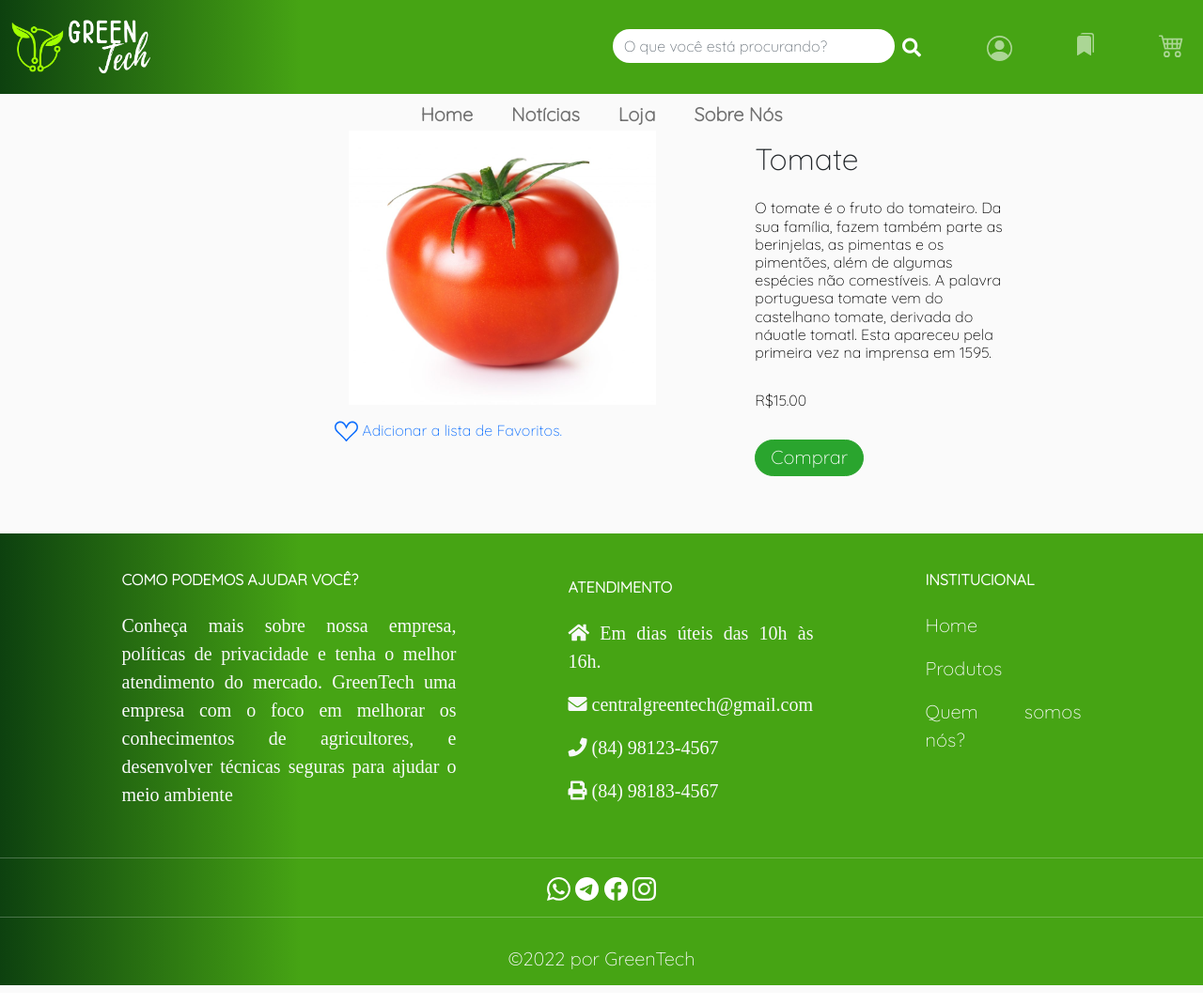
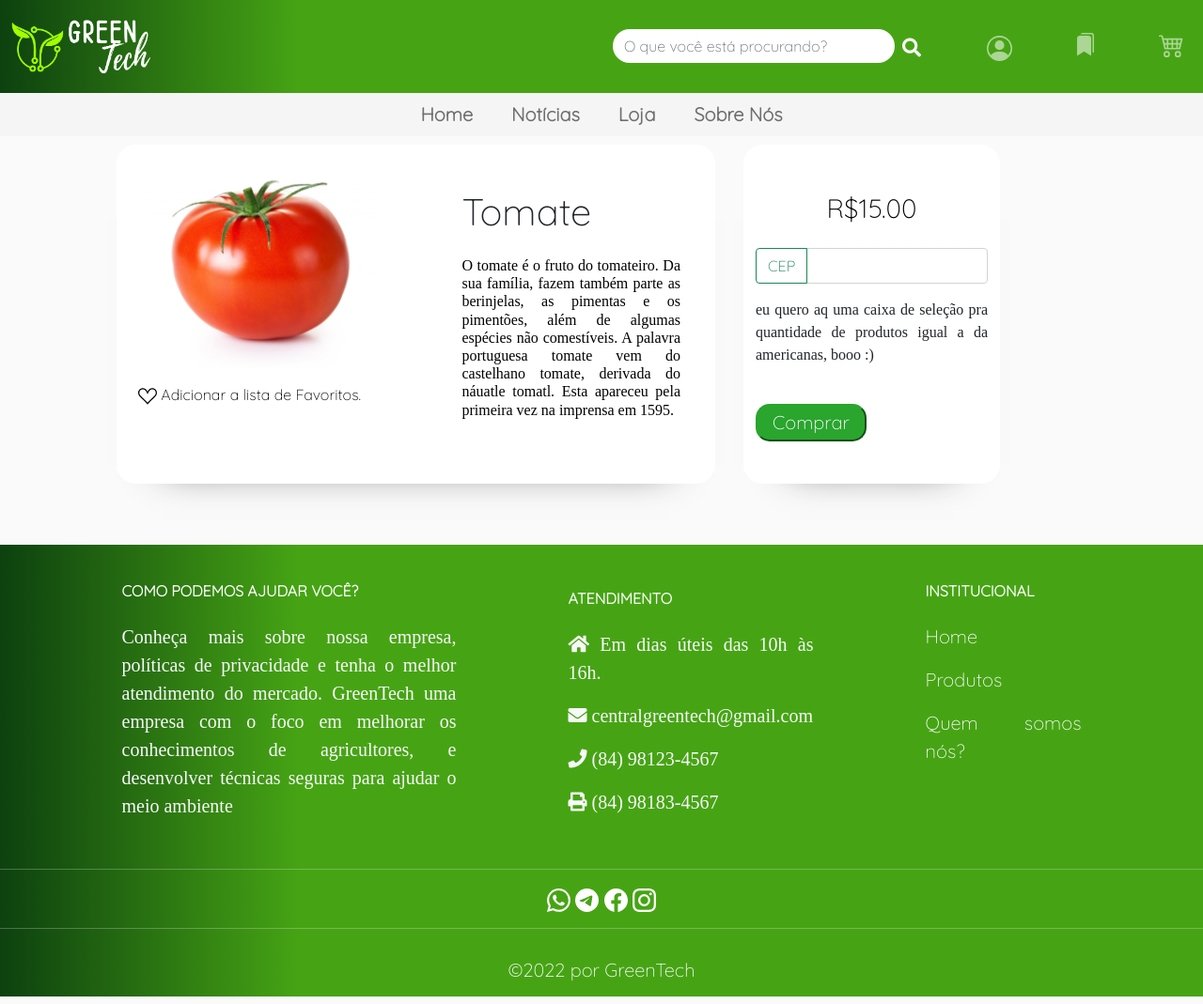
Before and after one commit to Halrathy/Projeto-Final-de-Jefferson, a Django app: page /detalhe_produto/2 in a window 1280 px wide. Shown: the whole page at 94% size. Run offline with Django 4.2, Linux system fonts and the light colour scheme; data comes from the database, SQL or seed files in the repository; some libraries are stand-ins or nearby versions.

Commit message:
detalhe do produto

```diff
--- a/main/static/css/styles.css
+++ b/main/static/css/styles.css
@@ -7,7 +7,7 @@
     font-family: 'Quicksand', sans-serif;
 }
 header, footer{
-    font-family:'Times New Roman', Times, serif;
+    /* font-family:'Times New Roman', Times, serif;  */
     margin: 0px;
     padding: 0px;
     padding-left: 0px;
@@ -43,7 +43,8 @@ body{
 }
 .bordanav{
     border: 0px;
-    padding:0px ;
+    padding:0px;
+    background-color: #f5f5f5;
 }
 .margin{
     margin-left: 25px;
@@ -53,7 +54,7 @@ h6{
 }
 p{
     text-align: justify;
-    font-family:'Times New Roman', Times, serif;
+    font-family: 'Times New Roman', Times, serif;
 }
 a{
     text-decoration: none;
@@ -69,7 +70,7 @@ a:hover{
     background:  #2aa52e;
     font-weight: 15px;
     padding: 0.2rem 1rem;
-    border-radius: 30px;
+    border-radius: 15px;
     border-color: #2aa52e;
     color: white;
 }
@@ -185,9 +186,9 @@ card{
 .corpo-noticia h2, .corpo-noticia h1{
     font-weight: bold;
 }
-.corpo-noticia *{
+/* .corpo-noticia *{
     font-family:'Times New Roman', Times, serif;
-}
+} */
 /* .cards-wrapper{
     display: flex;
 } */
@@ -207,3 +208,9 @@ card{
     margin-left: 120px;
     color: #333333;
 }
+.detalhe{
+    border: 1px solid rgb(255, 255, 255);
+    border-radius: 20px;
+    background-color: rgb(255, 255, 255);
+    margin: 30px 30px;
+}
--- a/main/templates/detalhe_produto.html
+++ b/main/templates/detalhe_produto.html
@@ -4,31 +4,42 @@
 {% block conteudo %}
 <main>
 
-   <section class="des">
-    <div class="container" style="margin-bottom: 35px;">
-      <div class="row cartao" style="margin-left: 50px;">
-
-          <div class="col-md-4" style="margin-left: 200px;">
-            <img class="img-fluid" style="margin: 15px;width: 500px;" src="/media/{{produto.imagem}}" class="img-fluid rounded-start" alt="..."> <br>
-            <a class="fav" href=""><i><svg xmlns="http://www.w3.org/2000/svg" width="25" height="25" fill="currentColor" class="bi bi-suit-heart" viewBox="0 0 16 16">
+    <div class="des container" style="margin-bottom: 35px;">
+      <div class="row cartao"  style="margin: 0px;">
+        <div class="col-lg-7 detalhe container sombra">
+          <div class="row">
+          <div class="col">
+            <img class="img-fluid" style="margin: 15px; width: 250px;" src="/media/{{produto.imagem}}" class="img-fluid rounded-start" alt="..."> <br>
+            <a style="color: black; margin-left: 10px;" href=""><i><svg xmlns="http://www.w3.org/2000/svg" width="20" height="20" fill="currentColor" class="bi bi-suit-heart" viewBox="0 0 16 16">
               <path d="m8 6.236-.894-1.789c-.222-.443-.607-1.08-1.152-1.595C5.418 2.345 4.776 2 4 2 2.324 2 1 3.326 1 4.92c0 1.211.554 2.066 1.868 3.37.337.334.721.695 1.146 1.093C5.122 10.423 6.5 11.717 8 13.447c1.5-1.73 2.878-3.024 3.986-4.064.425-.398.81-.76 1.146-1.093C14.446 6.986 15 6.131 15 4.92 15 3.326 13.676 2 12 2c-.777 0-1.418.345-1.954.852-.545.515-.93 1.152-1.152 1.595L8 6.236zm.392 8.292a.513.513 0 0 1-.784 0c-1.601-1.902-3.05-3.262-4.243-4.381C1.3 8.208 0 6.989 0 4.92 0 2.755 1.79 1 4 1c1.6 0 2.719 1.05 3.404 2.008.26.365.458.716.596.992a7.55 7.55 0 0 1 .596-.992C9.281 2.049 10.4 1 12 1c2.21 0 4 1.755 4 3.92 0 2.069-1.3 3.288-3.365 5.227-1.193 1.12-2.642 2.48-4.243 4.38z"/>
             </svg> </i> Adicionar a lista de Favoritos.</a>
           </div>
 
-          <div class="col-md-4" style="margin-left: 50px;">
-            <div style="margin-left: 30px; margin-top:10px ;" class="card-body" >
-              <h2 style="margin: 0px ;" class="card-title">{{produto.nome}}</h2> <br>
-              <h6 style="color: black;" class="card-text">{{produto.descricao}} </h6> <br>
-              <h6 style="color: black;" class="card-text">R${{produto.valor}} </h6>
-
-             <br>
-              <button type="button" class="but btn btn-primary" style="font-size: 20px; margin-bottom: 10px;"> Comprar </button>
+          <div class="col-lg-5" style="margin: 20px; padding: 0px;">
+            <div style=" margin-top:10px; text-align: justify;" class="card-body" >
+              <h1 style="margin: 0px ;" class="card-title">{{produto.nome}}</h1> <br>
+              <p class="h6" style="color: black;" class="card-text">{{produto.descricao}} </p> <br>
+            </div>
             </div>
           </div>
+        </div>
 
+
+
+        <div class="col-lg-3 detalhe sombra" style="margin-left: 0px;">
+          <h2 class="h3" style="color: black; text-align: center; margin-top: 50px;" class="card-text">R${{produto.valor}}</h2>
+          <div class="input-group mb-3" style="margin-top: 25px;">
+            <button class="btn btn-outline-success" type="button" id="button-addon1">CEP</button>
+            <input type="text" class="form-control" placeholder="" aria-label="Example text with button addon" aria-describedby="button-addon1">
+          </div>
+          <p>eu quero aq uma caixa de seleção pra quantidade de produtos igual a da americanas, booo :) </p>
+          <br>
+          <button type="button" class="but" style="font-size: 20px; margin-bottom: 10px; text-align: center;"> Comprar </button>
+        </div>
+
+      </div>
     </div>
-  </div>
-  </section>
+
 
 </main>
 {% endblock %}
--- a/main/templates/index.html
+++ b/main/templates/index.html
@@ -68,13 +68,14 @@
         {% for produto in produtos %}
         <div class="col row-cols-1 row-cols-md-3 g-4" style="padding-bottom: 15px;">
             <div class="card h-100 sombra" style="width: 15rem; height: auto;">
-                <!-- <img src="/media/{{produto.imagem}}" class="card-img-top" alt="#"> -->
-                <a href="{% url 'detalhe_produto' produto.id %}"><img src="/media/{{produto.imagem}}" class="card-img-top" alt="#"></a>
+                <a href="{% url 'detalhe_produto' produto.id %}"><img src="/media/{{produto.imagem}}" class="card-img-top" style="margin-bottom: 25px;" alt="#"></a>
                 <div class="card-body">
+                <div class="teste">
                 <h3 class="fs-5"><b>{{produto.nome}} </b> </h2>
                   <p class="card-text">{{produto.categoria}}</p>
                   <p class="card-text"> <b> R$ {{produto.valor}} </b></p>
                 </div>
+              </div>
               </div>
         </div>
         {% endfor %}
--- a/main/templates/mercado.html
+++ b/main/templates/mercado.html
@@ -11,12 +11,14 @@
         {% for produto in produtos %}
         <div class="col row-cols-1 row-cols-md-3 g-4" style="padding-bottom: 15px;">
             <div class="card h-100 sombra" style="width: 15rem; height: auto;">
-                <a href="{% url 'detalhe_produto' produto.id %}"><img src="/media/{{produto.imagem}}" class="card-img-top" alt="#"></a>
+                <a href="{% url 'detalhe_produto' produto.id %}"><img src="/media/{{produto.imagem}}" class="card-img-top" style="margin-bottom: 65px;" alt="#"></a>
                 <div class="card-body">
+                  <div class="teste">
                  <h3 class="fs-5"><b>{{produto.nome}}</b></h3>
                   <p class="card-text">{{produto.categoria}}</p>
                   <p class="card-text"> <b> R$ {{produto.valor}} </b></p>
                   <button type="button" class="but" style="font-size: 10px; margin-bottom: 5px;"> Comprar </button>
+                 </div>
                 </div>
               </div>
         </div>
```
